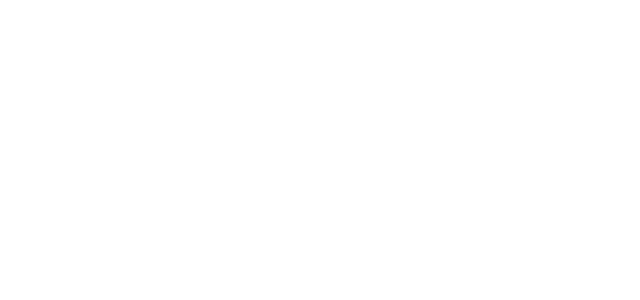
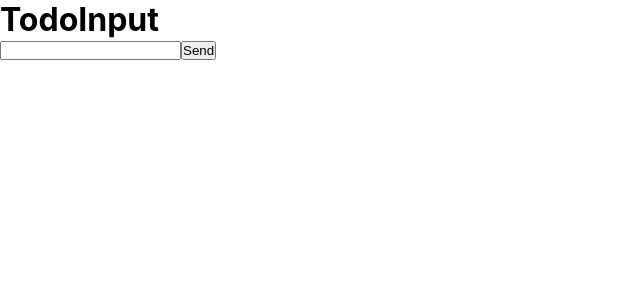
Before and after one commit to thaixjacob/202301-w4ch3-thais-jacob, a React (Create React App) app: page / in a window 1280 px wide. Shown: the top 300 px of the page, without its empty margins (0-640 px from the left). Built offline with nearby package versions, Linux system fonts and the light colour scheme.

Commit message:
Modify App component with info from TaskCreator and Task component

```diff
--- a/src/App.tsx
+++ b/src/App.tsx
@@ -1,8 +1,23 @@
-import React from "react";
+import React, { useState } from "react";
 import "./App.css";
+import Task from "./components/Task/Task";
+import TaskCreator from "./components/TaskCreator/TaskCreator";
 
 function App() {
-  return <div className="App"></div>;
+  const [taskList, updateTaskList] = useState<string[]>([]);
+
+  function getInput(text: string) {
+    updateTaskList(taskList.concat(text));
+    console.log(taskList);
+  }
+  return (
+    <div className="App">
+      <h1> TodoInput </h1>
+
+      <TaskCreator OnUpdate={getInput} />
+      <Task tasks={taskList} />
+    </div>
+  );
 }
 
 export default App;
```
